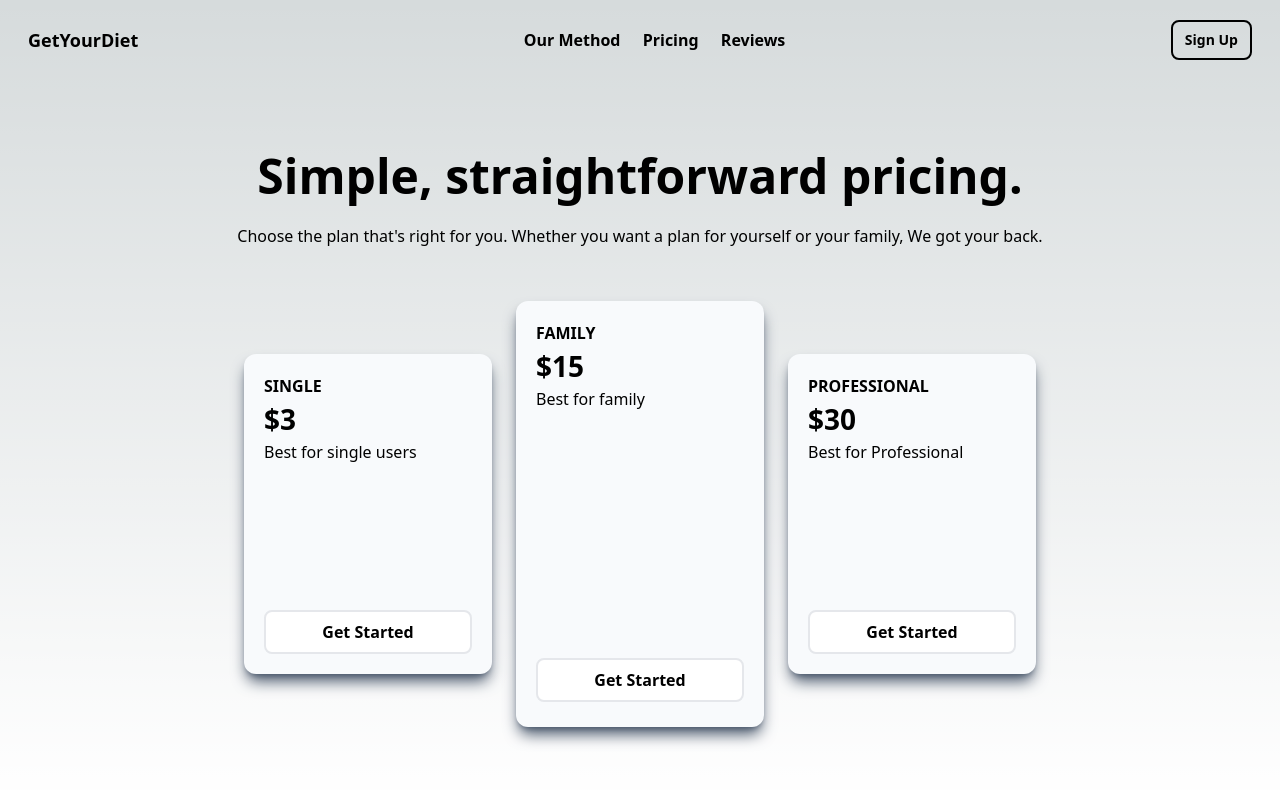
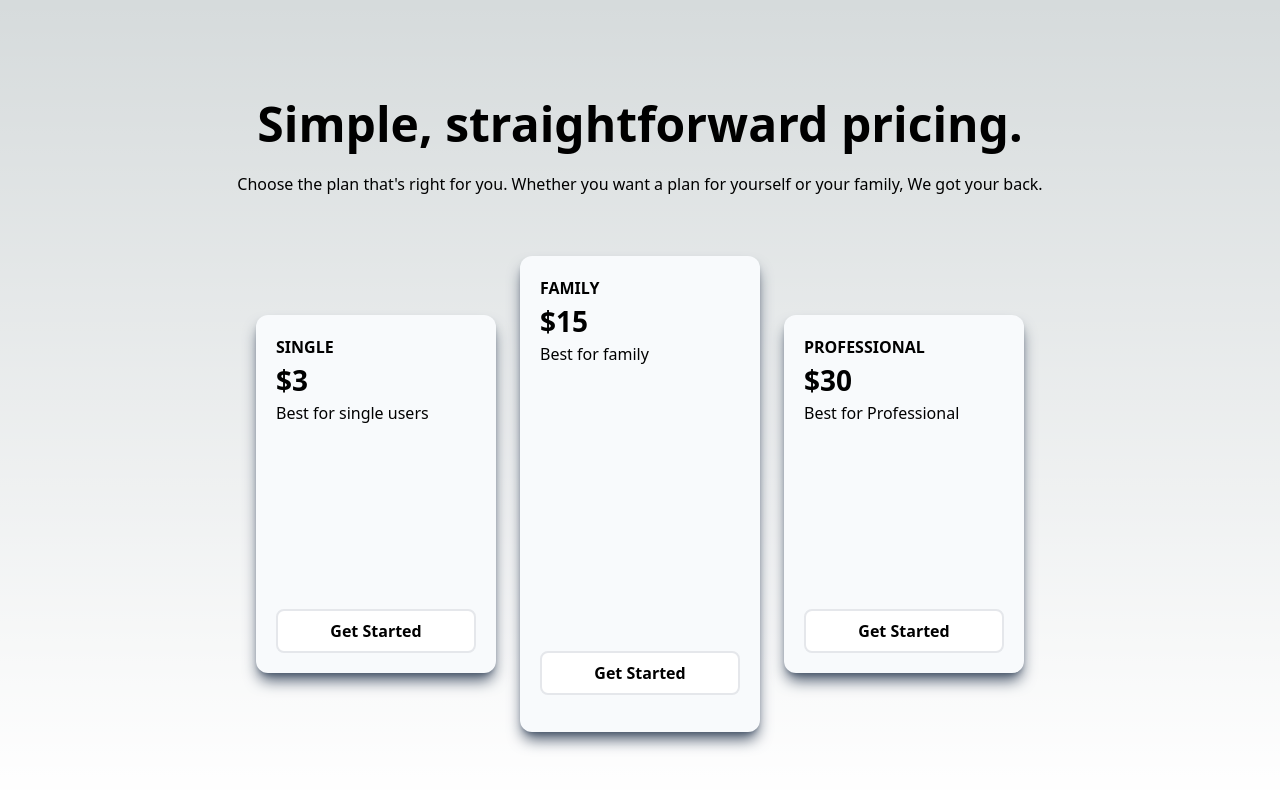
Before and after one commit to ishk9/getYourDiet, a Next.js app in the folder client/: page /Pricing in a window 1280 px wide. Shown: the top 790 px of the page. Built offline with nearby package versions, Linux system fonts and the light colour scheme.

Commit message:
Fix: Adjusted layout

```diff
--- a/client/app/Pricing/page.js
+++ b/client/app/Pricing/page.js
@@ -1,4 +1,3 @@
-import Navbar from '@/components/Navbar'
 import PriceCard from '@/components/PriceCard'
 import React from 'react'
 
@@ -10,9 +9,7 @@ const prices = [
 
 export default function PricingPage() {
     return (
-        <div className="flex flex-col w-screen h-screen items-center p-5 overflow-x-hidden">
-            <Navbar />
-
+        <div className="flex flex-col w-screen h-screen items-center px-10 py-2 overflow-x-hidden">
             <h1 className="text-[3em] font-semibold mt-20 text-black">Simple, straightforward pricing.</h1>
             <p className='mt-3 text-black'>Choose the plan that&apos;s right for you. Whether you want a plan for yourself or your family, We got your back.</p>
 
```
